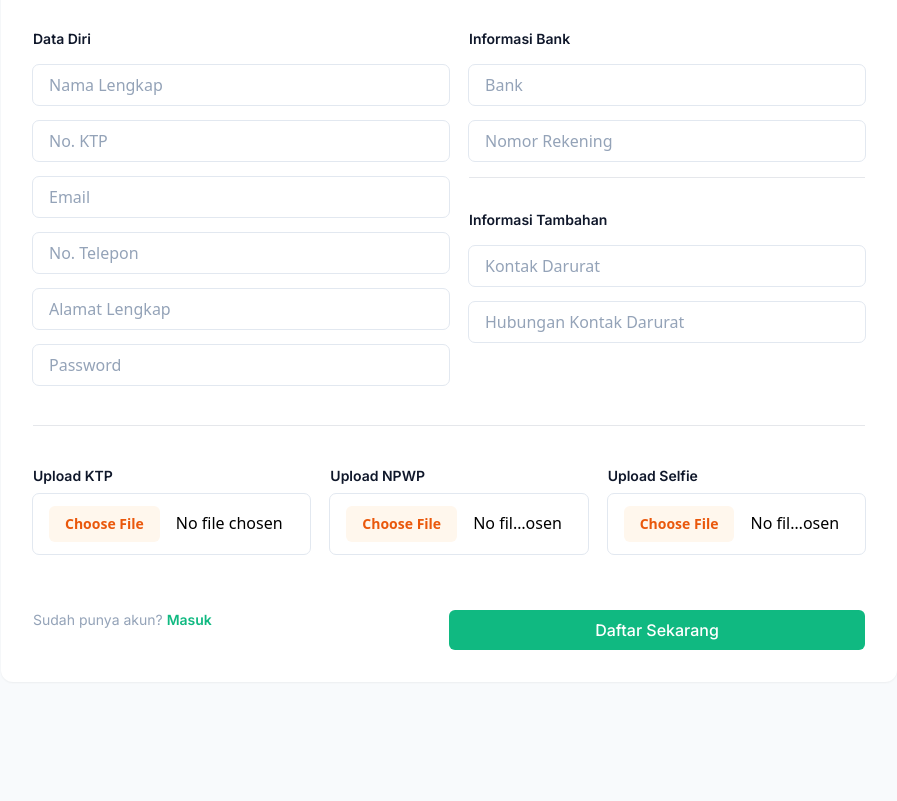
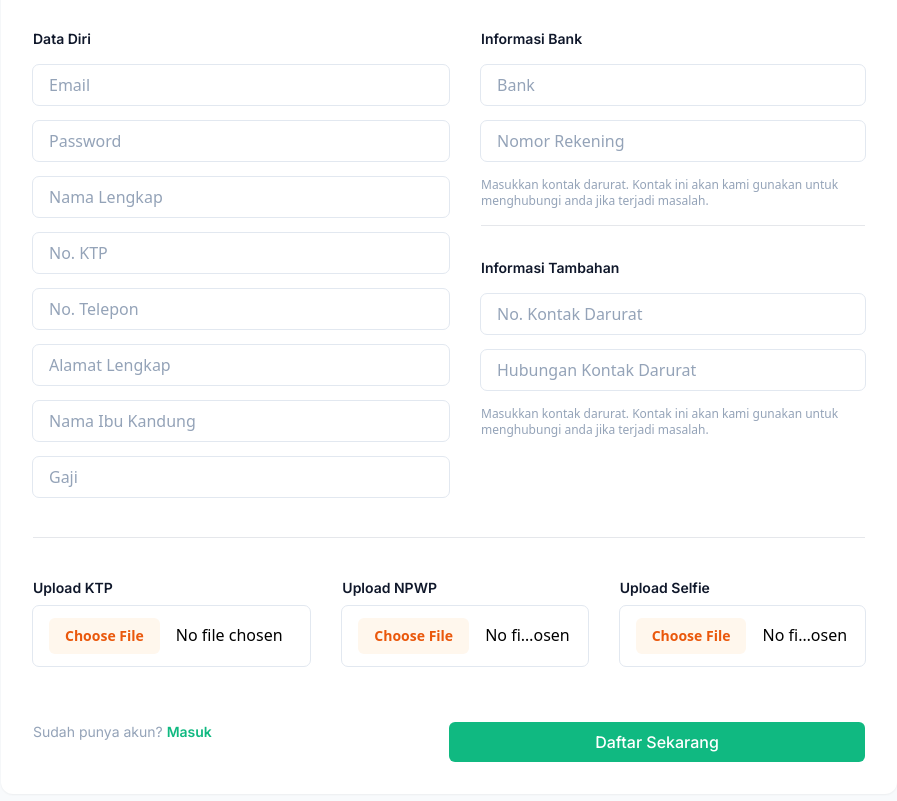
Before and after one commit to aurelioklv/fp-mbd-frontend, a plain HTML site: page Daftar/index.html in a window 1280 px wide. Shown: the part 111-912 px from the top of the page, without its empty margins (191-1088 px from the left). Before the commit the page ends 833 px from the top, so only its background shows below. Drawn offline with nearby package versions, Linux system fonts and the light colour scheme.

Commit message:
edit daftar

```diff
--- a/Daftar/index.html
+++ b/Daftar/index.html
@@ -25,26 +25,33 @@
 
     <div class="bg-white p-8 text-left rounded-xl max-w-4xl space-y-8 shadow-sm mx-4 my-10">
 
-        <h1 class="font-inter font-extrabold text-slate-900 text-3xl">Pendaftaran</h1>
+            <h1 class="font-inter font-extrabold text-slate-900 text-3xl">Pendaftaran</h1>
+
         <form action="" class="items-stretch space-y-4 mb-6">
-            <div class="grid grid-cols-2 space-x-5">
+            <div class="grid grid-cols-2 space-x-8">
                 <div class="space-y-4">
                     <h1 class="font-inter font-semibold text-slate-900 text-sm">Data Diri</h1>
+                    <input type="email" class="bg-white outline outline-1 outline-slate-200 rounded-md h-10 p-4 w-full ring-0 focus:ring-2 ring-emerald-500 placeholder:text-slate-400" placeholder="Email">
+                    <input type="password" class="bg-white outline outline-1 outline-slate-200 rounded-md h-10 p-4 w-full ring-0 focus:ring-2 ring-emerald-500 placeholder:text-slate-400" placeholder="Password">
                     <input type="text" class="bg-white outline outline-1 outline-slate-200 rounded-md h-10 p-4 w-full ring-0 focus:ring-2 ring-emerald-500 placeholder:text-slate-400" placeholder="Nama Lengkap">
                     <input type="text" class="bg-white outline outline-1 outline-slate-200 rounded-md h-10 p-4 w-full ring-0 focus:ring-2 ring-emerald-500 placeholder:text-slate-400" placeholder="No. KTP">
-                    <input type="email" class="bg-white outline outline-1 outline-slate-200 rounded-md h-10 p-4 w-full ring-0 focus:ring-2 ring-emerald-500 placeholder:text-slate-400" placeholder="Email">
                     <input type="text" class="bg-white outline outline-1 outline-slate-200 rounded-md h-10 p-4 w-full ring-0 focus:ring-2 ring-emerald-500 placeholder:text-slate-400" placeholder="No. Telepon">
-                     <input type="text" class="bg-white outline outline-1 outline-slate-200 rounded-md h-10 p-4 w-full ring-0 focus:ring-2 ring-emerald-500 placeholder:text-slate-400" placeholder="Alamat Lengkap">
-                    <input type="password" class="bg-white outline outline-1 outline-slate-200 rounded-md h-10 p-4 w-full ring-0 focus:ring-2 ring-emerald-500 placeholder:text-slate-400" placeholder="Password">
+                    <input type="text" class="bg-white outline outline-1 outline-slate-200 rounded-md h-10 p-4 w-full ring-0 focus:ring-2 ring-emerald-500 placeholder:text-slate-400" placeholder="Alamat Lengkap">
+                    <input type="text" class="bg-white outline outline-1 outline-slate-200 rounded-md h-10 p-4 w-full ring-0 focus:ring-2 ring-emerald-500 placeholder:text-slate-400" placeholder="Nama Ibu Kandung">
+                    <input type="text" class="bg-white outline outline-1 outline-slate-200 rounded-md h-10 p-4 w-full ring-0 focus:ring-2 ring-emerald-500 placeholder:text-slate-400" placeholder="Gaji">
+
+
                 </div>
                 <div class="space-y-4">
                     <h1 class="font-inter font-semibold text-slate-900 text-sm">Informasi Bank</h1>
                     <input type="text" class="bg-white outline outline-1 outline-slate-200 rounded-md h-10 p-4 w-full ring-0 focus:ring-2 ring-emerald-500 placeholder:text-slate-400" placeholder="Bank">
                     <input type="text" class="bg-white outline outline-1 outline-slate-200 rounded-md h-10 p-4 w-full ring-0 focus:ring-2 ring-emerald-500 placeholder:text-slate-400" placeholder="Nomor Rekening">
+                    <p class="text-xs text-slate-400">Masukkan kontak darurat. Kontak ini akan kami gunakan untuk menghubungi anda jika terjadi masalah.</p>
                     <hr class="py-2">
                     <h1 class="font-inter font-semibold text-slate-900 text-sm">Informasi Tambahan</h1>
-                    <input type="text" class="bg-white outline outline-1 outline-slate-200 rounded-md h-10 p-4 w-full ring-0 focus:ring-2 ring-emerald-500 placeholder:text-slate-400" placeholder="Kontak Darurat">
+                    <input type="text" class="bg-white outline outline-1 outline-slate-200 rounded-md h-10 p-4 w-full ring-0 focus:ring-2 ring-emerald-500 placeholder:text-slate-400" placeholder="No. Kontak Darurat">
                     <input type="text" class="bg-white outline outline-1 outline-slate-200 rounded-md h-10 p-4 w-full ring-0 focus:ring-2 ring-emerald-500 placeholder:text-slate-400" placeholder="Hubungan Kontak Darurat">
+                    <p class="text-xs text-slate-400">Masukkan kontak darurat. Kontak ini akan kami gunakan untuk menghubungi anda jika terjadi masalah.</p>
                 </div>
             </div>
 
@@ -52,7 +59,7 @@
             <hr class="my-2">
             <br>
 
-            <div class="grid grid-cols-3 space-x-5">
+            <div class="grid grid-cols-3 space-x-8">
                 <div class="space-y-2">
                     <h1 class="font-inter font-semibold text-slate-900 text-sm">Upload KTP</h1>
                     <input type="file" class="bg-white outline outline-1 outline-slate-200 rounded-md h-auto px-4 py-3 w-full ring-0 focus:ring-2 ring-emerald-500 placeholder:text-slate-400 file:mr-4 file:py-2 file:px-4
```
